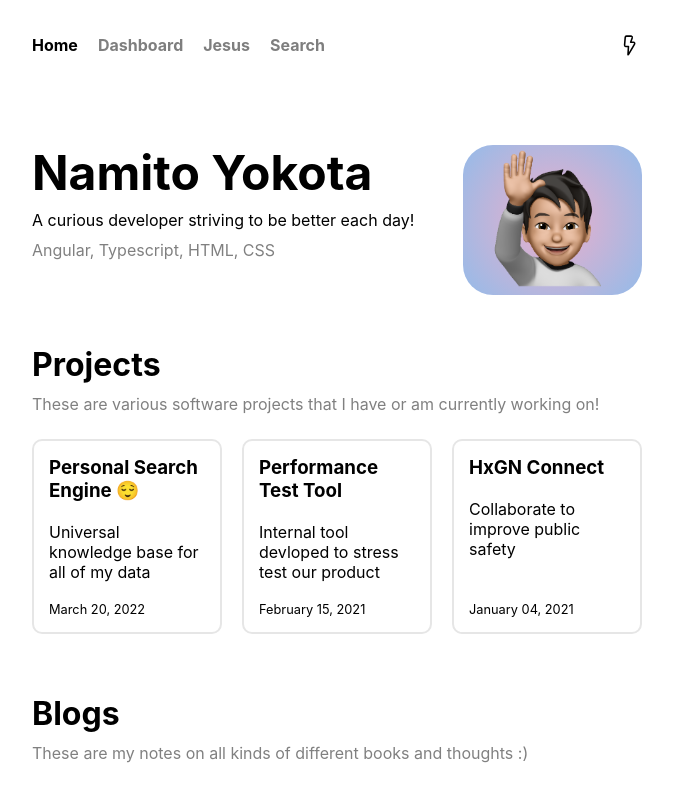
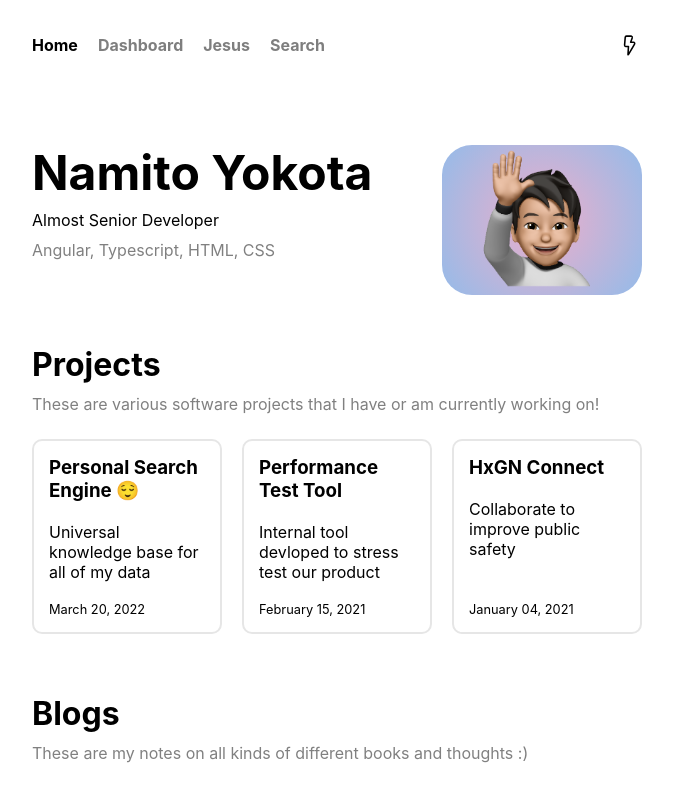
Before and after one commit to namitoyokota/portfolio, a Next.js app: page / in a window 1280 px wide. Shown: the top 797 px of the page, without its empty margins (303-976 px from the left). Built offline with nearby package versions, Linux system fonts and the light colour scheme; no server answers.

Commit message:
almost senior developer to subtitle

```diff
--- a/pages/index.tsx
+++ b/pages/index.tsx
@@ -18,7 +18,7 @@ export const Index = ({ posts }: IndexProps): JSX.Element => {
       <div className={styles.aboutpane}>
         <div>
           <h1 className={styles.title}>Namito Yokota</h1>
-          <p>A curious developer striving to be better each day!</p>
+          <p>Almost Senior Developer</p>
           <p className={styles.description}>Angular, Typescript, HTML, CSS</p>
         </div>
         <Image
```
